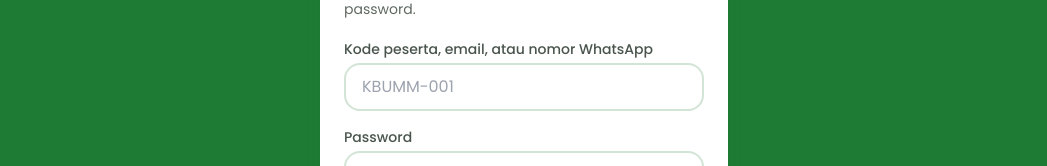
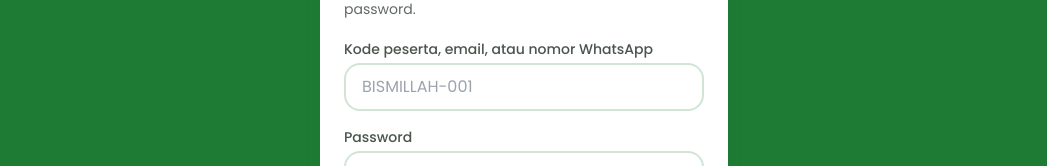
Before and after one commit to aanbinzaen/e-learning-KBA-UMM, a Next.js app: page /masuk in a window 1280 px wide. Shown: the part 361-527 px from the top of the page, without its empty margins (116-1163 px from the left). Built offline with nearby package versions, Linux system fonts and the light colour scheme; no server answers.

Commit message:
Update FormMasuk.js

```diff
--- a/app/masuk/FormMasuk.js
+++ b/app/masuk/FormMasuk.js
@@ -15,7 +15,7 @@ export default function FormMasuk() {
     <form action={aksi} className="space-y-4" noValidate>
       <div>
         <label htmlFor="identitas" className="label">Kode peserta, email, atau nomor WhatsApp</label>
-        <input id="identitas" name="identitas" className="input" autoComplete="username" autoCapitalize="characters" placeholder="KBUMM-001" required />
+        <input id="identitas" name="identitas" className="input" autoComplete="username" autoCapitalize="characters" placeholder="BISMILLAH-001" required />
       </div>
       <div>
         <label htmlFor="password" className="label">Password</label>
```
